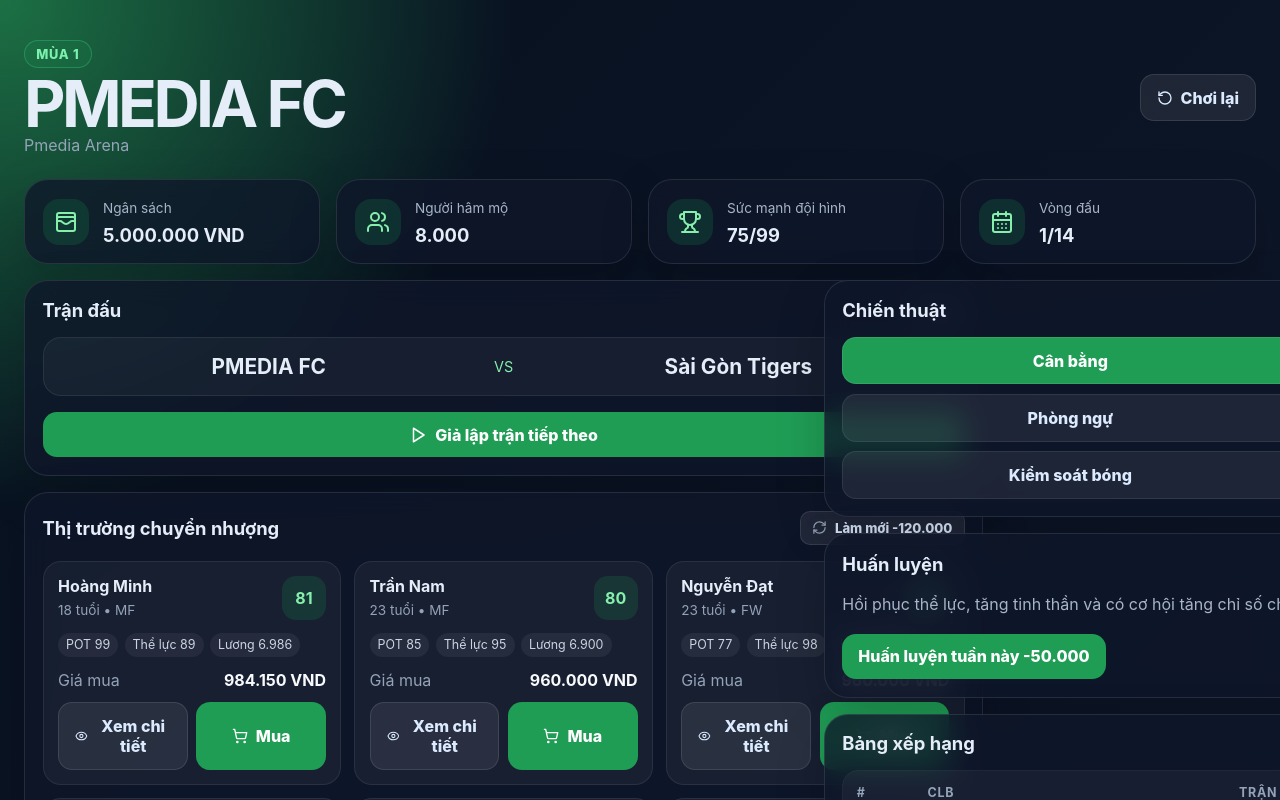
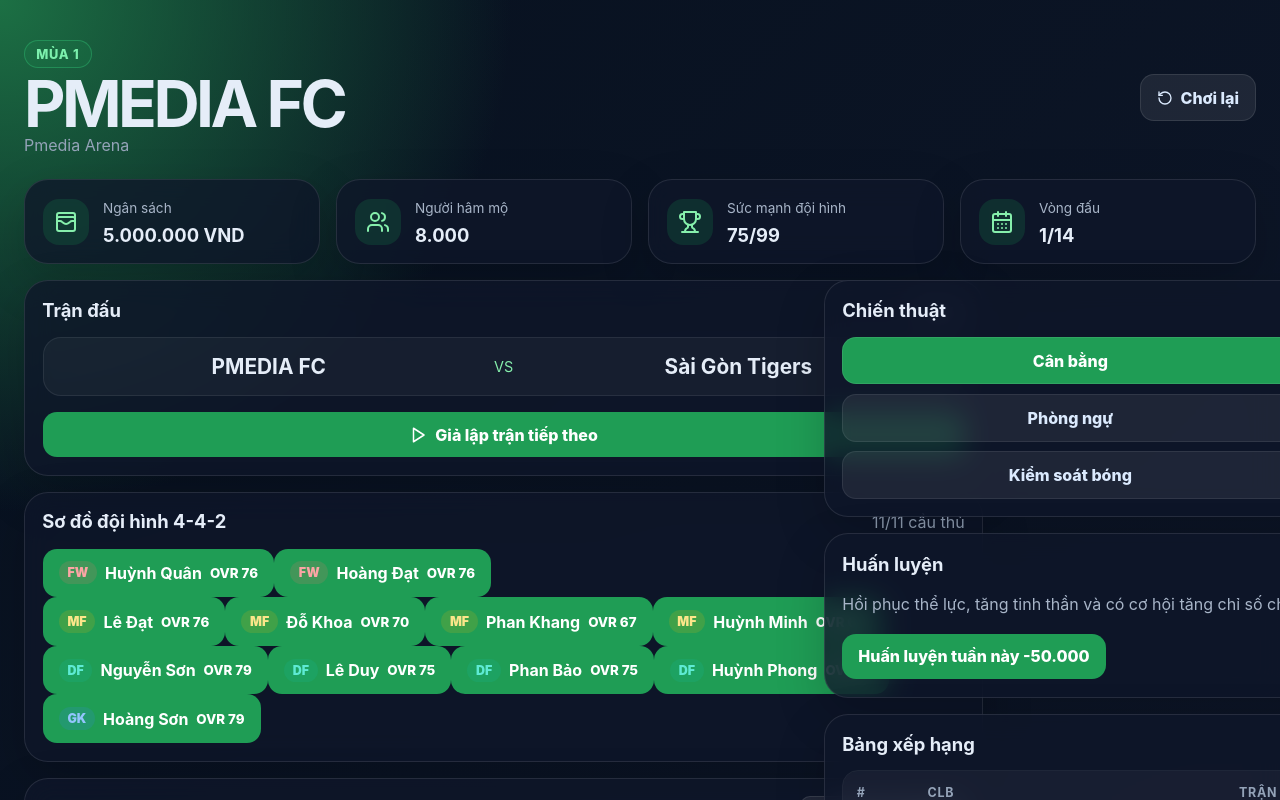
Before and after one commit to trankhacvinh/football-manager, a React (Vite) app: page / in a window 1280 px wide. Both pictures are taken after a click on the button "Tạo sự nghiệp mới". Shown: the top 800 px of the page. Built offline with nearby package versions, Linux system fonts and the light colour scheme.

Commit message:
Add visual formation pitch

```diff
--- a/src/main.tsx
+++ b/src/main.tsx
@@ -3,7 +3,7 @@ import { createRoot } from 'react-dom/client';
 import { Trophy, Users, CalendarDays, Dumbbell, RotateCcw, Play, WalletCards, ShoppingCart, RefreshCw, X, Eye } from 'lucide-react';
 import { buyPlayer, createNewGame, refreshTransferMarket, sellPlayer, setLineup, setTactic, simulateNextRound, trainTeam } from './gameEngine';
 import { clearGame, loadGame, saveGame } from './storage';
-import type { GameState, Player, Tactic } from './types';
+import type { GameState, Player, Position, Tactic } from './types';
 import './styles.css';
 
 const currency = new Intl.NumberFormat('vi-VN');
@@ -86,6 +86,32 @@ function PlayerDetailModal({ player, origin, onClose, onBuy, onSell, canBuy }: {
         <button className="ghost" onClick={onClose}>Đóng</button>
       </div>
     </section>
+  </div>;
+}
+
+function FormationPitch({ state, onView }: { state: GameState; onView: (player: Player, origin: 'squad' | 'market') => void }) {
+  const lineupIds = state.club?.lineup ?? [];
+  const selected = lineupIds.map(id => state.players.find(p => p.id === id)).filter(Boolean) as Player[];
+  const group = (pos: Position) => selected.filter(p => p.position === pos);
+  const expected: Record<Position, number> = { GK: 1, DF: 4, MF: 4, FW: 2 };
+  const positions: Position[] = ['FW', 'MF', 'DF', 'GK'];
+  const warnings = (['GK', 'DF', 'MF', 'FW'] as Position[])
+    .filter(pos => group(pos).length !== expected[pos])
+    .map(pos => `${pos}: ${group(pos).length}/${expected[pos]}`);
+
+  return <div className="card">
+    <div className="section-title"><h2>Sơ đồ đội hình 4-4-2</h2><span>{selected.length}/11 cầu thủ</span></div>
+    <div className="pitch">
+      <div className="pitch-lines" />
+      {positions.map(pos => <div key={pos} className={`pitch-line pitch-${pos.toLowerCase()}`}>
+        {group(pos).length ? group(pos).map(player => <button key={player.id} className="pitch-player" onClick={() => onView(player, 'squad')}>
+          <span className={`pos pos-${player.position.toLowerCase()}`}>{player.position}</span>
+          <strong>{player.name.split(' ').slice(-2).join(' ')}</strong>
+          <small>OVR {player.overall}</small>
+        </button>) : <div className="empty-line">Thiếu {pos}</div>}
+      </div>)}
+    </div>
+    {warnings.length > 0 && <div className="formation-warning">Đội hình chưa đúng khuyến nghị 4-4-2: {warnings.join(' • ')}</div>}
   </div>;
 }
 
@@ -184,6 +210,7 @@ function Dashboard({ state, setState, onReset }: { state: GameState; setState: (
     <section className="main-grid">
       <div className="left-col">
         <MatchPanel state={state} setState={setState} />
+        <FormationPitch state={state} onView={viewPlayer} />
         <TransferMarket state={state} setState={setState} onView={viewPlayer} />
         <PlayersTable state={state} setState={setState} onView={viewPlayer} />
       </div>
```
